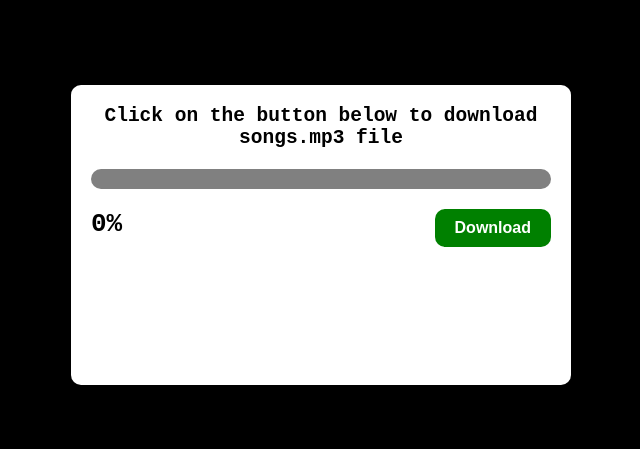
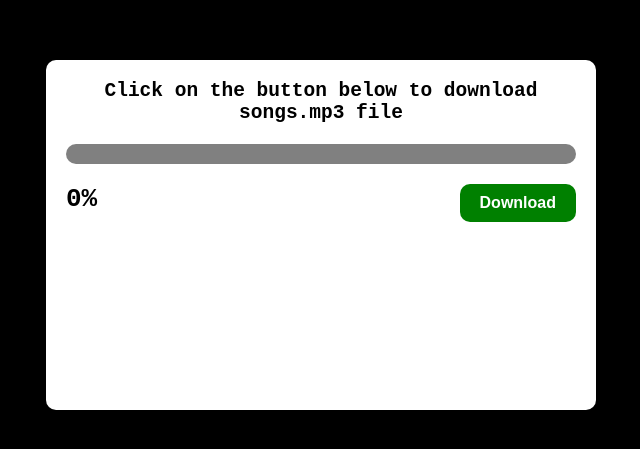
Before and after one commit to roxtarankit/Download-Button, a plain HTML site: page index.html in a window 1280 px wide. Shown: the part 165-614 px from the top of the page, without its empty margins (319-959 px from the left). Drawn offline with Linux system fonts and the light colour scheme.

Commit message:
version2

```diff
--- a/style.css
+++ b/style.css
@@ -19,8 +19,8 @@ main{
 }
 
 #card{
-    height: 300px;
-    width: 500px;
+    height: 350px;
+    width: 550px;
     padding: 20px;
     background-color: white;
     border-radius: 10px;
```
